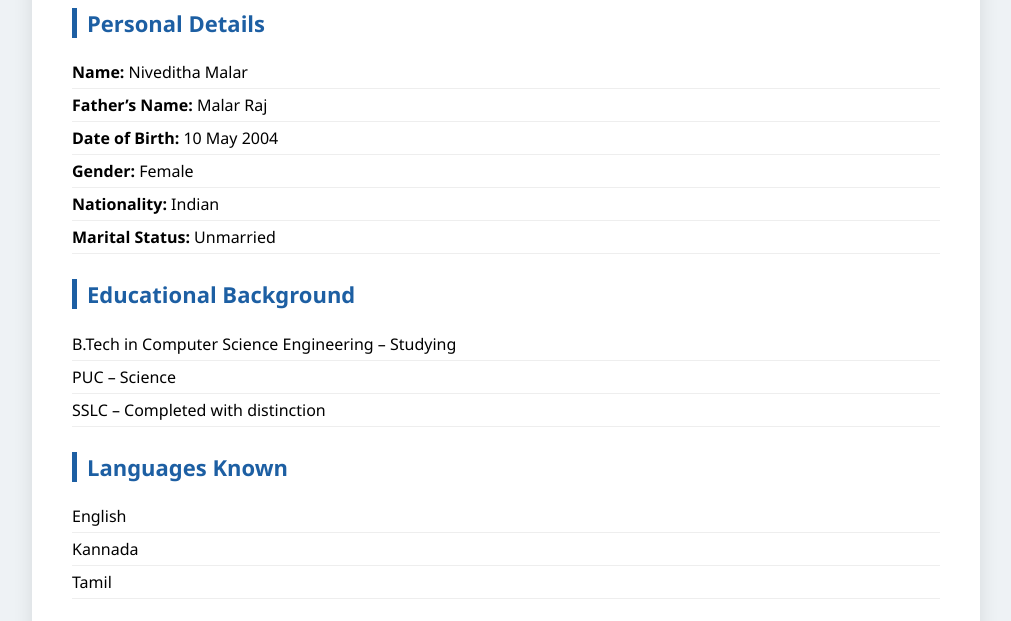
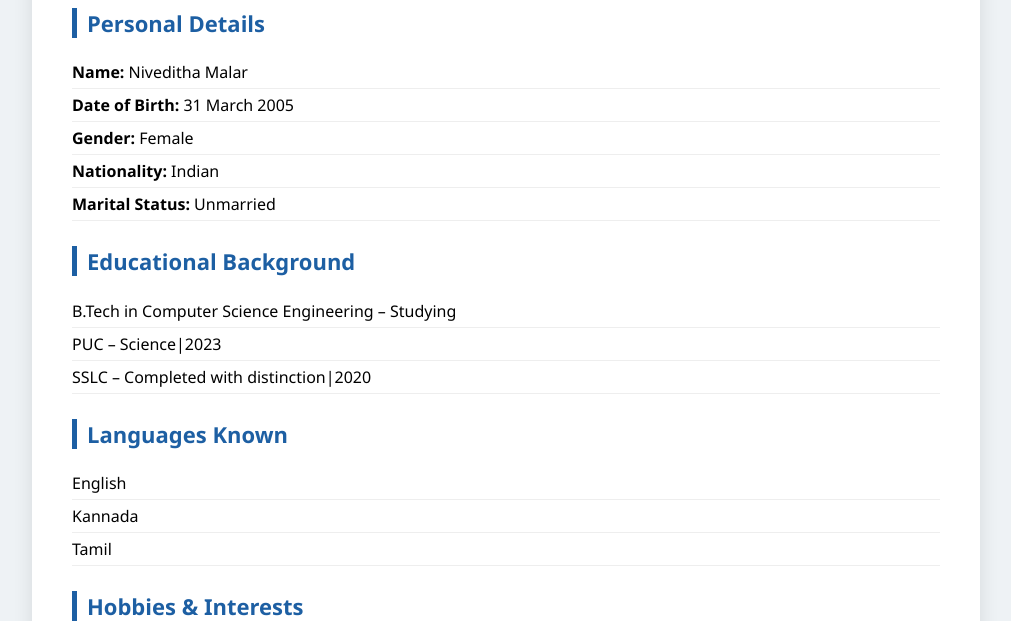
Before and after one commit to nivedithamalar3103/web-assignemnt-1, a plain HTML site: page biodata.html in a window 1280 px wide. Shown: the part 121-742 px from the top of the page, without its empty margins (134-1145 px from the left). Drawn offline with Linux system fonts and the light colour scheme.

Commit message:
Modify biodata with updated personal info
Updated personal details and educational background.

```diff
--- a/biodata.html
+++ b/biodata.html
@@ -16,8 +16,7 @@
             <h2 class="heading">Personal Details</h2>
             <ul class="info-list">
                 <li><strong>Name:</strong> Niveditha Malar</li>
-                <li><strong>Father’s Name:</strong> Malar Raj</li>
-                <li><strong>Date of Birth:</strong> 10 May 2004</li>
+                <li><strong>Date of Birth:</strong> 31 March 2005</li>
                 <li><strong>Gender:</strong> Female</li>
                 <li><strong>Nationality:</strong> Indian</li>
                 <li><strong>Marital Status:</strong> Unmarried</li>
@@ -28,8 +27,8 @@
             <h2 class="heading">Educational Background</h2>
             <ul class="info-list">
                 <li>B.Tech in Computer Science Engineering – Studying</li>
-                <li>PUC – Science</li>
-                <li>SSLC – Completed with distinction</li>
+                <li>PUC – Science|2023</li>
+                <li>SSLC – Completed with distinction|2020</li>
             </ul>
         </section>
 
@@ -57,4 +56,5 @@
         </div>
     </div>
 </body>
+
 </html>
```
